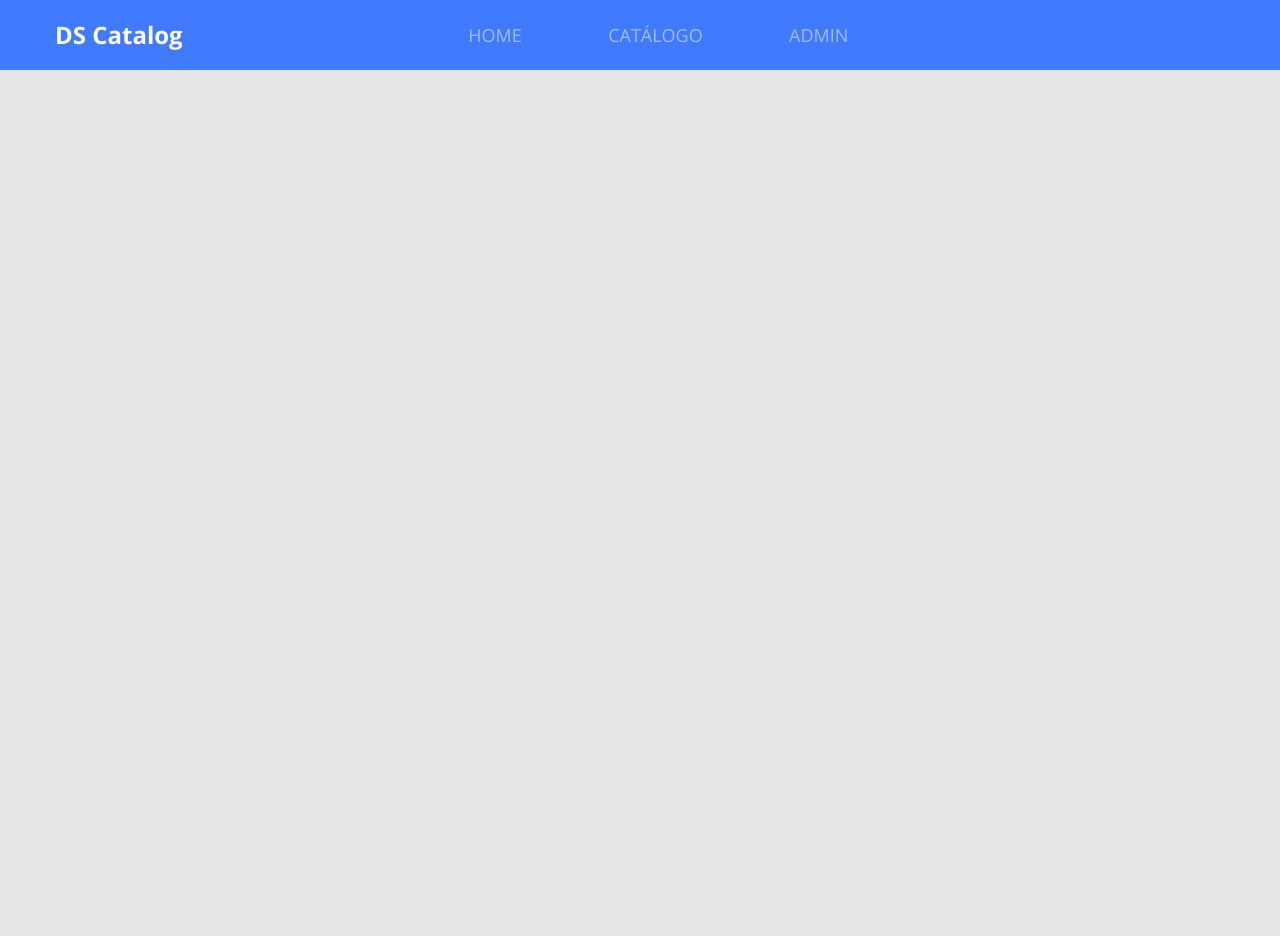
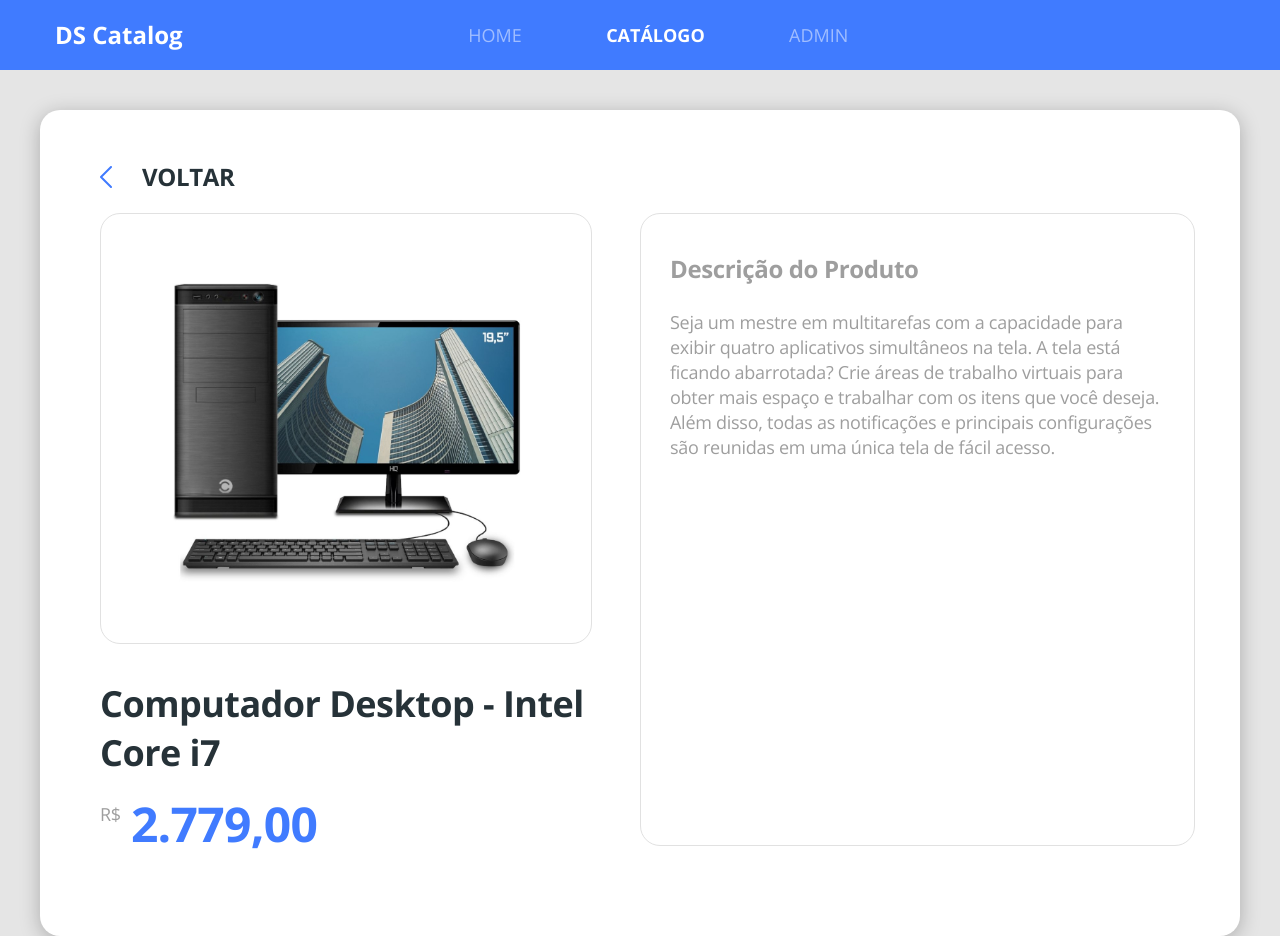
Before and after one commit to Taynewgar/dscatalog-bootcamp-devsuperior, a React (Create React App) app in the folder front-web/: page /products/1 in a window 1280 px wide. Before the commit the page ends 800 px from the top, so only its background shows below. Built offline with nearby package versions, Linux system fonts and the light colour scheme; the HTML template or start-up script is replaced by a standard one.

Commit message:
Add products details

```diff
--- a/front-web/src/Routes.tsx
+++ b/front-web/src/Routes.tsx
@@ -3,6 +3,7 @@
 import Navbar from './core/components/Navbar';
 import Admin from './pages/Admin';
 import Catalog from './pages/Catalog';
+import ProductDetails from './pages/Catalog/components/ProductDetails';
 import Home from './pages/Home'
 
 const Routes = () => (
@@ -12,8 +13,11 @@
             <Route path="/" exact>
                 <Home/>
             </Route>
-            <Route path="/catalog">
+            <Route path="/products" exact>
                 <Catalog/>
+            </Route>
+            <Route path="/products/:productId">
+                <ProductDetails/>
             </Route>
             <Route path="/admin">
                 <Admin/>
--- a/front-web/src/core/components/ButtonIcon/styles.scss
+++ b/front-web/src/core/components/ButtonIcon/styles.scss
@@ -12,4 +12,5 @@
     display: flex;
     align-items: center;
     justify-content: center;
+    color: #FFF;
 }
--- a/front-web/src/core/components/Navbar/index.tsx
+++ b/front-web/src/core/components/Navbar/index.tsx
@@ -15,7 +15,7 @@
                     <NavLink to="/" activeClassName="active" exact>HOME</NavLink>
                 </li>
                 <li>
-                    <NavLink to="/catalog" activeClassName="active">CATÁLOGO</NavLink>
+                    <NavLink to="/products" activeClassName="active">CATÁLOGO</NavLink>
                 </li>
                 <li>
                     <NavLink to="/admin" activeClassName="active">ADMIN</NavLink>
--- /dev/null
+++ b/front-web/src/core/components/ProductPrice/index.tsx
@@ -0,0 +1,16 @@
+import React from 'react'
+import './styles.scss'
+
+type Props = {
+    price: string;
+}
+
+
+const ProductPrice = ({price}: Props) => (
+    <div className="product-price-container">
+        <span className="product-currency">R$</span>
+        <h3 className="product-price">{price}</h3>
+    </div>
+);
+
+export default ProductPrice;
--- /dev/null
+++ b/front-web/src/core/components/ProductPrice/styles.scss
@@ -0,0 +1,19 @@
+.product-price-container{
+    margin-top: 25px;
+    display: flex;
+}
+
+.product-currency{
+    font-size: 18px;
+    line-height: 25px;
+    letter-spacing: -0.015em;
+    color: #9E9E9E;
+}
+
+.product-price{
+    font-size: 32px;
+    line-height: 44px;
+    letter-spacing: -0.015em;
+    color: #407BFF;
+    margin-left: 10px;
+}
--- a/front-web/src/pages/Catalog/components/ProductCard/index.tsx
+++ b/front-web/src/pages/Catalog/components/ProductCard/index.tsx
@@ -1,5 +1,6 @@
 import React from 'react'
 import { ReactComponent as ProductImage} from '../../../../core/assets/images/product.svg'
+import ProductPrice from '../../../../core/components/ProductPrice'
 import './styles.scss'
 
 const ProductCard = () => (
@@ -9,10 +10,7 @@
             <h6 className="product-name">
                 Computador Desktop - Intel Core i7
             </h6>
-            <div className="product-price-container">
-                <span className="product-currency">R$</span>
-                <h3 className="product-price">2.779,00</h3>
-            </div>
+            <ProductPrice price="2.779,00" />
         </div>
     </div>
 );
--- a/front-web/src/pages/Catalog/components/ProductCard/styles.scss
+++ b/front-web/src/pages/Catalog/components/ProductCard/styles.scss
@@ -14,24 +14,5 @@
     font-size: 18px;
     line-height: 25px;
     letter-spacing: -0.015em;
+    color: #263238;
 }
-
-.product-price-container{
-    margin-top: 25px;
-    display: flex;
-}
-
-.product-currency{
-    font-size: 18px;
-    line-height: 25px;
-    letter-spacing: -0.015em;
-    color: #9E9E9E;
-}
-
-.product-price{
-    font-size: 32px;
-    line-height: 44px;
-    letter-spacing: -0.015em;
-    color: #407BFF;
-    margin-left: 10px;
-}
--- /dev/null
+++ b/front-web/src/pages/Catalog/components/ProductDetails/index.tsx
@@ -0,0 +1,55 @@
+import React from 'react';
+import { Link, useParams } from 'react-router-dom';
+import { ReactComponent as ArrowIcon } from '../../../../core/assets/images/arrow.svg';
+import { ReactComponent as ProductImage } from '../../../../core/assets/images/product.svg'
+import ProductPrice from '../../../../core/components/ProductPrice';
+import './styles.scss';
+
+type ParamsType = {
+    productId: string;
+}
+
+const ProductDetails = () => {
+    const { productId } = useParams<ParamsType>();
+    console.log(productId)
+    return (
+
+        <div className="product-details-container">
+            <div className="card-base border-radius-20 product-details">
+                <Link to="/products" className="product-details-goback">
+                    <ArrowIcon className="icon-goback" />
+                    <h1 className="text-goback">voltar</h1>
+                </Link>
+                <div className="row">
+                    <div className="col-6 pr-5">
+                        <div className="product-details-card text-center">
+                            <ProductImage className="product-details-image"/>
+                        </div>
+                        <h1 className="product-details-name">
+                            Computador Desktop - Intel Core i7
+                        </h1>
+                        <ProductPrice price="2.779,00"/>
+                    </div>
+                    <div className="col-6 product-details-card">
+                        <h1 className="product-description-title">
+                            Descrição do Produto
+                        </h1>
+                        <p className="product-description-text">
+                            Seja um mestre em multitarefas com a capacidade
+                            para exibir quatro aplicativos simultâneos na tela.
+                            A tela está ficando abarrotada? Crie áreas de trabalho
+                            virtuais para obter mais espaço e trabalhar com os
+                            itens que você deseja. Além disso, todas as
+                            notificações e principais configurações são
+                            reunidas em uma única tela de fácil acesso.
+                        </p>
+                    </div>
+                </div>
+            </div>
+
+        </div>
+
+    );
+};
+
+export default ProductDetails;
--- /dev/null
+++ b/front-web/src/pages/Catalog/components/ProductDetails/styles.scss
@@ -0,0 +1,68 @@
+.product-details-container{
+    margin-top: 40px;
+    padding-left: 40px;
+    padding-right: 40px;
+}
+
+.product-details{
+    padding: 50px 60px 90px 60px;
+}
+
+.icon-goback{
+    color: #407BFF;
+    transform: rotate(-180deg);
+    margin-right: 30px;
+}
+
+.product-details-goback{
+    display: flex;
+    align-items: center;
+    margin-bottom: 20px;
+}
+
+.text-goback{
+    font-size: 24px;
+    line-height: 33px;
+    letter-spacing: -0.015em;
+    color: #263238;
+    text-transform: uppercase;
+}
+
+.product-details-card{
+    border: 1px solid #E1E1E1;
+    border-radius: 20px;
+    padding: 38px 29px;
+}
+
+.product-details-image{
+    width: 353px;
+    height: 353px;
+    transform:rotateX(180deg);
+    transform: rotateY(180deg);
+}
+
+.product-description-title{
+    font-size: 24px;
+    line-height: 33px;
+    letter-spacing: -0.015em;
+    color: #9E9E9E;
+    margin-bottom: 25px;
+}
+
+.product-description-text{
+    font-size: 18px;
+    line-height: 25px;
+    letter-spacing: -0.015em;
+    color: #9E9E9E;
+}
+
+.product-details-name{
+    font-size: 36px;
+    line-height: 49px;
+    letter-spacing: -0.015em;
+    margin-top: 35px;
+}
+
+.product-details .product-price {
+    font-size: 48px;
+}
--- a/front-web/src/pages/Catalog/index.tsx
+++ b/front-web/src/pages/Catalog/index.tsx
@@ -1,4 +1,5 @@
 import React from 'react';
+import { Link } from 'react-router-dom';
 import ProductCard from './components/ProductCard';
 import './styles.scss'
 
@@ -8,14 +9,15 @@
             Catálogo de Produtos
         </h1>
         <div className="catalog-products">
-            <ProductCard />
-            <ProductCard />
-            <ProductCard />
-            <ProductCard />
-            <ProductCard />
-            <ProductCard />
-            <ProductCard />
-            <ProductCard />
+            <Link to="/products/1"><ProductCard /></Link>
+            <Link to="/products/2"><ProductCard /></Link>
+            <Link to="/products/3"><ProductCard /></Link>
+            <Link to="/products/5"><ProductCard /></Link>
+            <Link to="/products/6"><ProductCard /></Link>
+            <Link to="/products/7"><ProductCard /></Link>
+            <Link to="/products/8"><ProductCard /></Link>
+            <Link to="/products/9"><ProductCard /></Link>
+
         </div>
     </div>
 );
--- a/front-web/src/pages/Home/index.tsx
+++ b/front-web/src/pages/Home/index.tsx
@@ -14,7 +14,7 @@
                 <p className="text-subtitle">
                     Ajudaremos você a encontrar os melhores <br /> produtos disponíveis no mercado.
                 </p>
-                <Link to="/catalog">
+                <Link to="/products">
                     <ButtonIcon text="Inicie agora  sua busca" />
                 </Link>
             </div>
```
Also changed, not shown: front-web/src/core/assets/images/arrow.svg.
